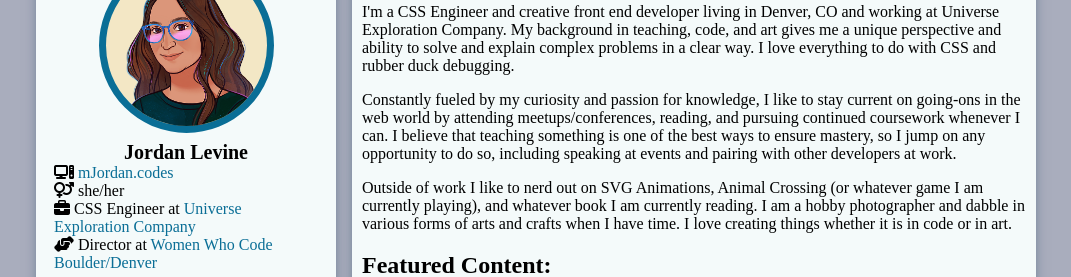
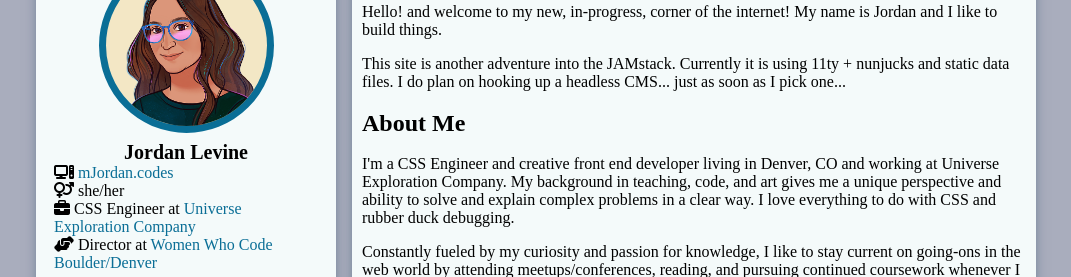
Before and after one commit to mjordancodes/mjc-11ty, an Eleventy site: page src/pages/index.njk in a window 1280 px wide. Shown: the part 189-466 px from the top of the page, without its empty margins (104-1175 px from the left). Built offline with nearby package versions, Linux system fonts and the light colour scheme; Eleventy itself is replaced by a stand-in of ours; files that its build step writes are made by us from their sources.

Commit message:
add content to index

```diff
--- a/src/pages/index.njk
+++ b/src/pages/index.njk
@@ -1,10 +1,19 @@
 ---
-title: About Me
+title: Home
 permalink: /
 ---
 
+<p>
+  Hello! and welcome to my new, in-progress, corner of the internet! My name is Jordan and I like to build things.
+</p>
+
+<p>
+  This site is another adventure into the JAMstack. Currently it is using 11ty + nunjucks and static data files. I do plan on hooking up a headless CMS... just as soon as I pick one...
+</p>
+
+
+<h2>About Me</h2>
 {# {% include "components/about/summary-picker.njk" %} #}
-
 {{ me.summary.first.medium | safe }}
 
 <h2>Featured Content:</h2>
```
